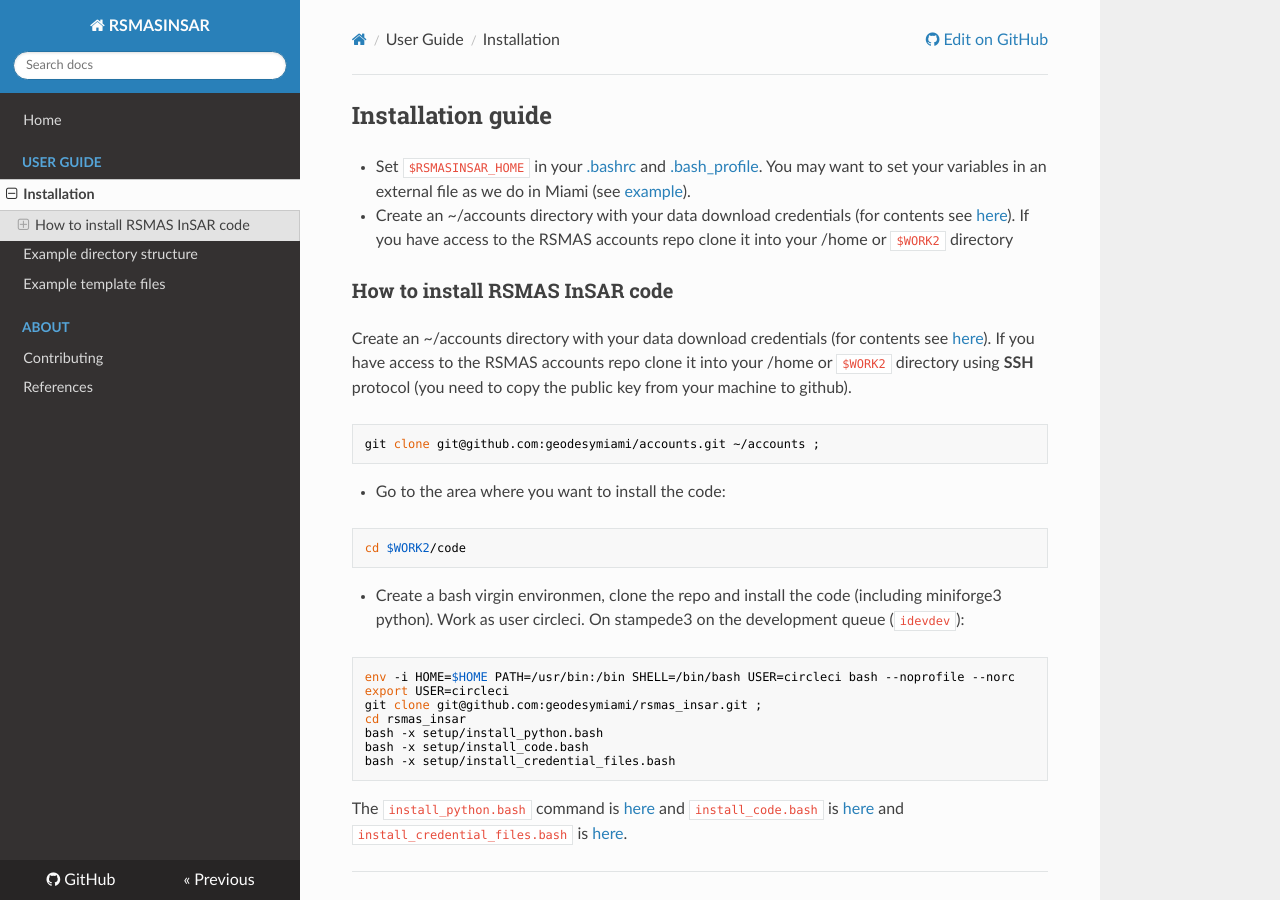
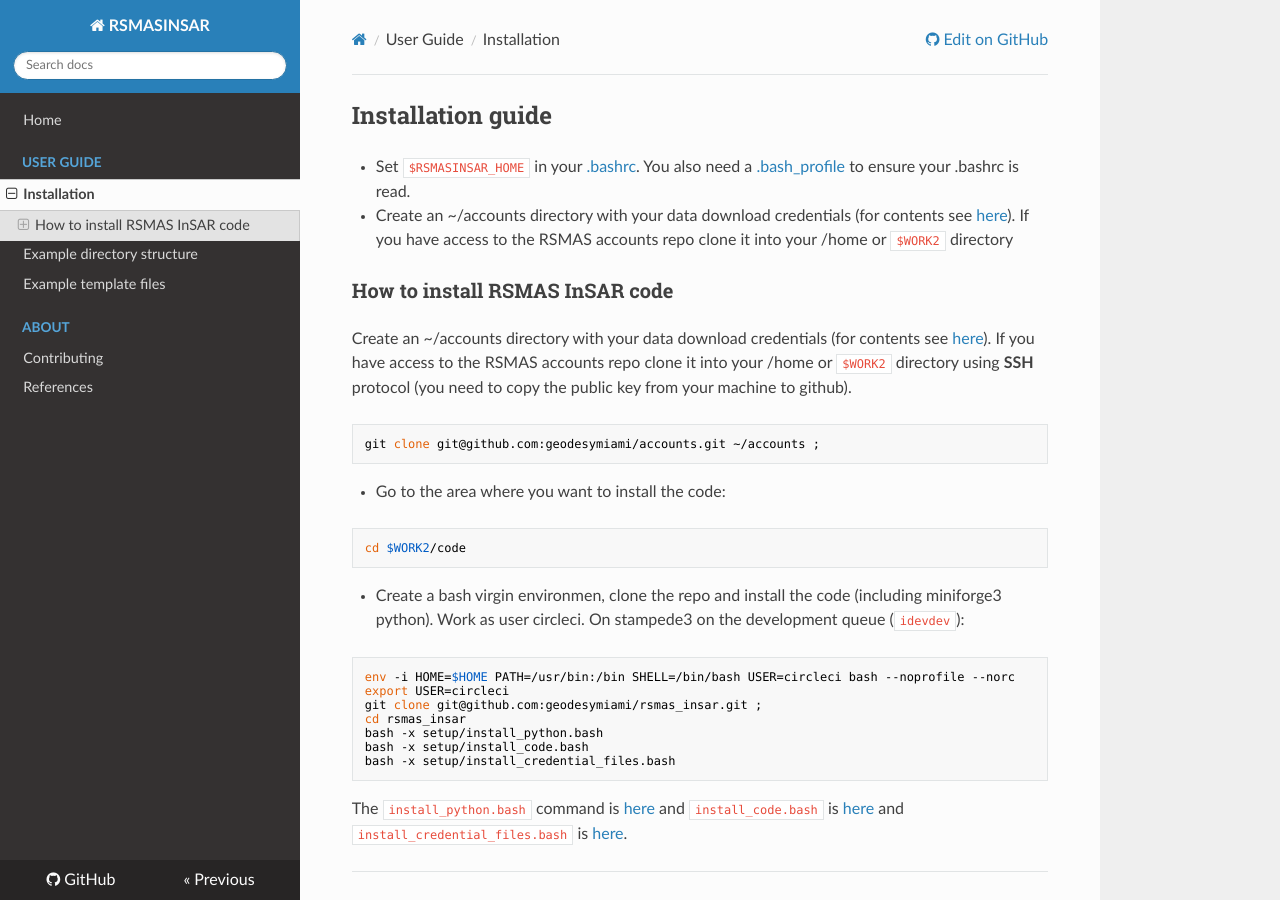
Before and after one commit to geodesymiami/rsmas_insar, an MkDocs documentation site: the page built from docs/installation.md, in a window 1280 px wide and 900 px high. Built offline with MkDocs 1.6.1, drawn with Linux system fonts in a browser that asks for light colours; nearby versions of some CDN libraries.

Commit message:
clarifying the need of .bash_profile

```diff
--- a/docs/installation.md
+++ b/docs/installation.md
@@ -1,7 +1,6 @@
 # Installation guide
 
-* Set `$RSMASINSAR_HOME` in your [.bashrc](https://github.com/falkamelung/rsmas_insar/blob/master/docs/bashrc_contents.md)
-and [.bash_profile](./bash_profile.md).  You may want to set your variables in an external file as we do in Miami (see [example](https://gist.github.com/falkamelung/f1281c38e301a3296ab0483f946cac4b)).
+* Set `$RSMASINSAR_HOME` in your [.bashrc](https://github.com/falkamelung/rsmas_insar/blob/master/docs/bashrc_contents.md). You also need a [.bash_profile](./bash_profile.md) to ensure your .bashrc is read.
 
 * Create an ~/accounts directory with your data download credentials (for contents see [here](./accounts_info.md)). If you have access to the RSMAS accounts repo clone it into your /home or `$WORK2` directory
 
```
